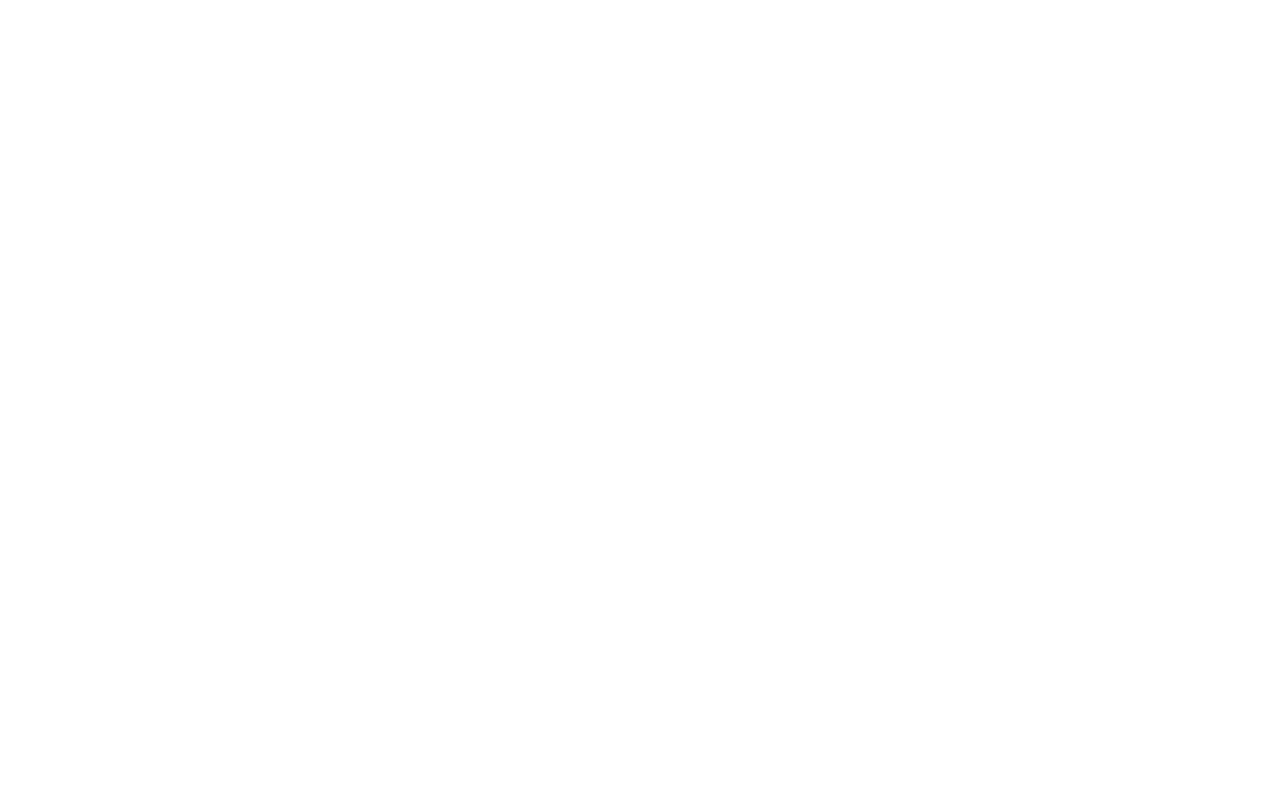
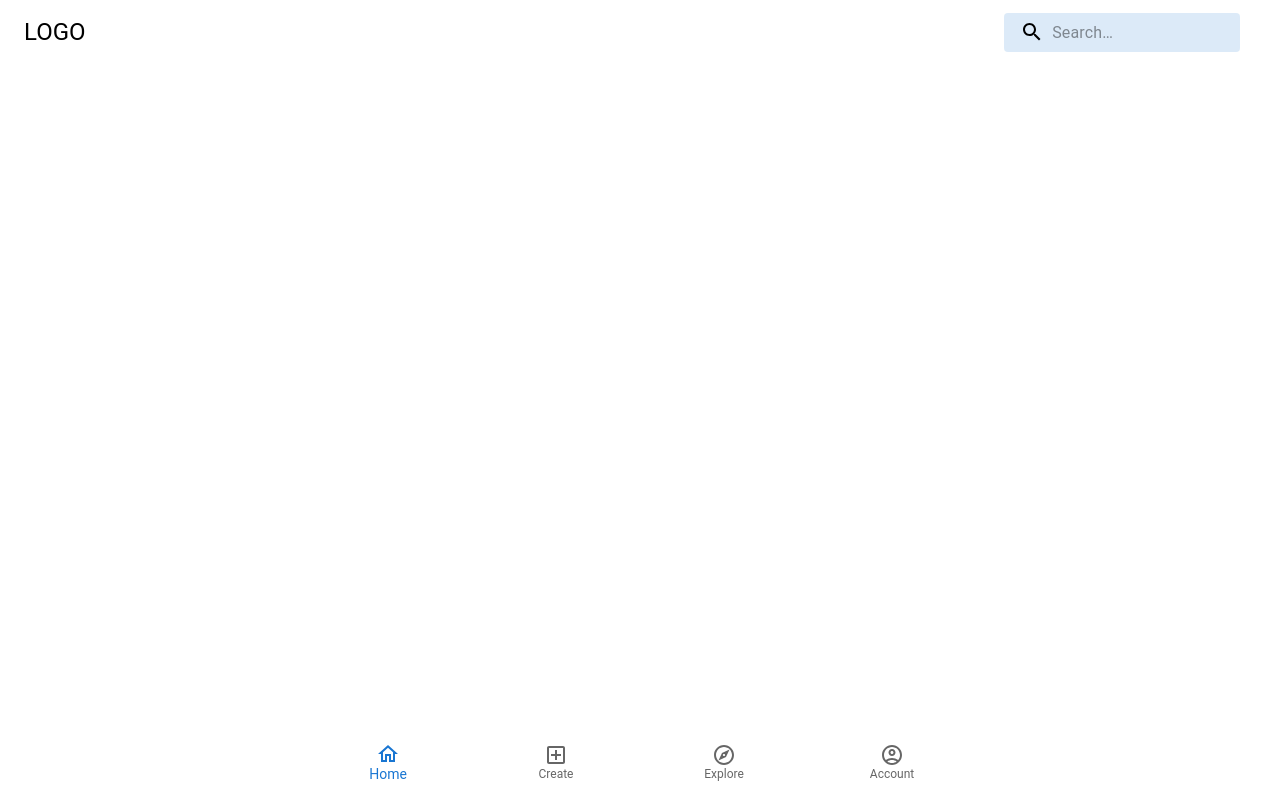
Before and after one commit to imeghri-sami/projet-spring, a React (Create React App) app in the folder app-client/: page / in a window 1280 px wide. Built offline with nearby package versions, Linux system fonts and the light colour scheme; the HTML template or start-up script is replaced by a standard one.

Commit message:
:art: add bottom navigation and header

```diff
--- a/app-client/public/index.html
+++ b/app-client/public/index.html
@@ -10,34 +10,11 @@
       content="Web site created using create-react-app"
     />
     <link rel="apple-touch-icon" href="%PUBLIC_URL%/logo192.png" />
-    <!--
-      manifest.json provides metadata used when your web app is installed on a
-      user's mobile device or desktop. See https://developers.google.com/web/fundamentals/web-app-manifest/
-    -->
     <link rel="manifest" href="%PUBLIC_URL%/manifest.json" />
-    <!--
-      Notice the use of %PUBLIC_URL% in the tags above.
-      It will be replaced with the URL of the `public` folder during the build.
-      Only files inside the `public` folder can be referenced from the HTML.
-
-      Unlike "/favicon.ico" or "favicon.ico", "%PUBLIC_URL%/favicon.ico" will
-      work correctly both with client-side routing and a non-root public URL.
-      Learn how to configure a non-root public URL by running `npm run build`.
-    -->
     <title>React f App</title>
   </head>
-  <body>
+  <body style="margin: 0; padding: 0;">
     <noscript>You need to enable JavaScript to run this app.</noscript>
     <div id="root"></div>
-    <!--
-      This HTML file is a template.
-      If you open it directly in the browser, you will see an empty page.
-
-      You can add webfonts, meta tags, or analytics to this file.
-      The build step will place the bundled scripts into the <body> tag.
-
-      To begin the development, run `npm start` or `yarn start`.
-      To create a production bundle, use `npm run build` or `yarn build`.
-    -->
-  </body>
+      </body>
 </html>
--- a/app-client/src/App.js
+++ b/app-client/src/App.js
@@ -1,7 +1,11 @@
+import Header from "./layout/Header";
+import Navbar from "./layout/Navbar";
+
 function App() {
   return (
     <div className="App">
-      <header className="App-header"></header>
+      <Header />
+      <Navbar />
     </div>
   );
 }
--- a/app-client/src/components/Logo.js
+++ b/app-client/src/components/Logo.js
@@ -0,0 +1,14 @@
+import { Typography } from "@mui/material";
+
+export default function Logo() {
+  return (
+    <Typography
+      variant="h5"
+      noWrap
+      component="div"
+      sx={{ flexGrow: 1, display: { xs: "none", sm: "block" } }}
+    >
+      LOGO
+    </Typography>
+  );
+}
--- a/app-client/src/layout/Header.js
+++ b/app-client/src/layout/Header.js
@@ -0,0 +1,63 @@
+import { AppBar, InputBase, Toolbar } from "@mui/material";
+import Logo from "../components/Logo";
+import { styled, alpha } from "@mui/material/styles";
+import SearchIcon from "@mui/icons-material/Search";
+
+const Search = styled("div")(({ theme }) => ({
+  position: "relative",
+  borderRadius: theme.shape.borderRadius,
+  backgroundColor: alpha(theme.palette.primary.main, 0.15),
+  "&:hover": {
+    backgroundColor: alpha(theme.palette.primary.dark, 0.25),
+  },
+  marginRight: theme.spacing(2),
+  marginLeft: 0,
+  width: "100%",
+  [theme.breakpoints.up("sm")]: {
+    marginLeft: theme.spacing(3),
+    width: "auto",
+  },
+}));
+
+const SearchIconWrapper = styled("div")(({ theme }) => ({
+  padding: theme.spacing(0, 2),
+  height: "100%",
+  position: "absolute",
+  pointerEvents: "none",
+  display: "flex",
+  alignItems: "center",
+  justifyContent: "center",
+}));
+
+const StyledInputBase = styled(InputBase)(({ theme }) => ({
+  color: "inherit",
+  "& .MuiInputBase-input": {
+    padding: theme.spacing(1, 1, 1, 0),
+    // vertical padding + font size from searchIcon
+    paddingLeft: `calc(1em + ${theme.spacing(4)})`,
+    transition: theme.transitions.create("width"),
+    width: "100%",
+    [theme.breakpoints.up("md")]: {
+      width: "20ch",
+    },
+  },
+}));
+
+export default function Header() {
+  return (
+    <AppBar elevation={0} color="transparent" position="static">
+      <Toolbar>
+        <Logo />
+        <Search>
+          <SearchIconWrapper>
+            <SearchIcon />
+          </SearchIconWrapper>
+          <StyledInputBase
+            placeholder="Search…"
+            inputProps={{ "aria-label": "search" }}
+          />
+        </Search>
+      </Toolbar>
+    </AppBar>
+  );
+}
--- a/app-client/src/layout/Navbar.js
+++ b/app-client/src/layout/Navbar.js
@@ -0,0 +1,59 @@
+import { BottomNavigation, BottomNavigationAction } from "@mui/material";
+import HomeOutlinedIcon from "@mui/icons-material/HomeOutlined";
+import AddBoxOutlinedIcon from "@mui/icons-material/AddBoxOutlined";
+import ExploreOutlinedIcon from "@mui/icons-material/ExploreOutlined";
+import AccountCircleOutlinedIcon from "@mui/icons-material/AccountCircleOutlined";
+
+import React from "react";
+import GoogleLogin from "react-google-login";
+import { Box } from "@mui/system";
+
+export default function Navbar() {
+  const [value, setValue] = React.useState(0);
+  let isSignedIn = true;
+  return (
+    <Box
+      sx={{
+        position: "fixed",
+        bottom: 10,
+        left: 0,
+        right: 0,
+      }}
+    >
+      {!isSignedIn ? (
+        /* https://www.npmjs.com/package/react-google-login */
+        <div
+          style={{ display: "flex", justifyContent: "center", padding: "5px" }}
+        >
+          <GoogleLogin
+            clientId=""
+            buttonText="Sign up / Login"
+            cookiePolicy={"single_host_origin"}
+          />
+        </div>
+      ) : (
+        <BottomNavigation
+          showLabels
+          value={value}
+          onChange={(event, newValue) => {
+            setValue(newValue);
+          }}
+        >
+          <BottomNavigationAction label="Home" icon={<HomeOutlinedIcon />} />
+          <BottomNavigationAction
+            label="Create"
+            icon={<AddBoxOutlinedIcon />}
+          />
+          <BottomNavigationAction
+            label="Explore"
+            icon={<ExploreOutlinedIcon />}
+          />
+          <BottomNavigationAction
+            label="Account"
+            icon={<AccountCircleOutlinedIcon />}
+          />
+        </BottomNavigation>
+      )}
+    </Box>
+  );
+}
```
